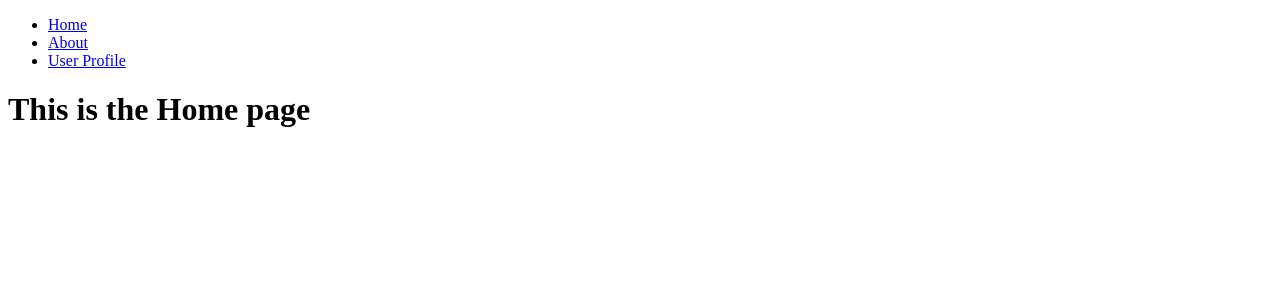
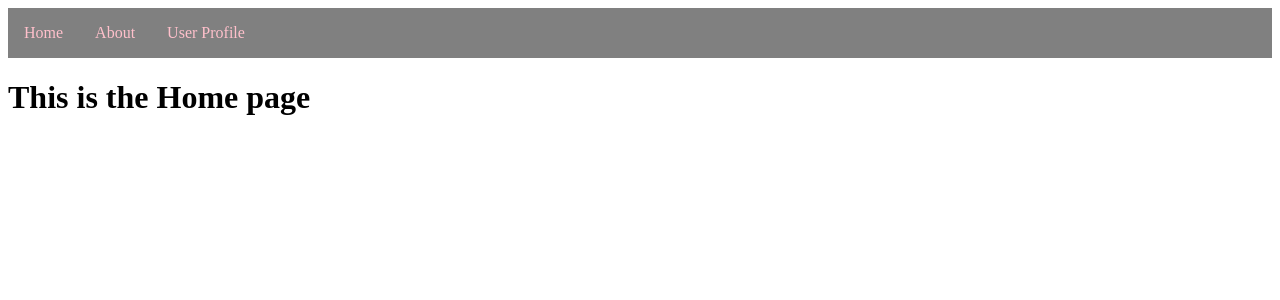
Before and after one commit to Nikithamboks25/nikitha-spa-project, a React (Create React App) app: page / in a window 1280 px wide. Shown: the top 300 px of the page. Built offline with nearby package versions, Linux system fonts and the light colour scheme.

Commit message:
navbar style

```diff
--- a/src/components/NavBar.css
+++ b/src/components/NavBar.css
@@ -1,26 +1,25 @@
 /* NavBar.css */
-.navbar {
-    background-color: #333;
-    color: white;
-    padding: 1rem;
+nav {
+    background-color: grey;
+    padding: 1rem; /* Padding around the navbar */
 }
 
-.navbar ul {
-    list-style-type: none;
+ul {
+    list-style-type: none; /* Remove bullet points from the list */
     margin: 0;
     padding: 0;
-    display: flex; /* Makes the list items appear in a row */
+    display: flex;
 }
 
-.navbar li {
-    margin: 0 1rem; /* Spacing between list items */
+li {
+    margin-right: 2rem;
 }
 
-.navbar a {
-    color: white;
+a {
+    color: pink;
     text-decoration: none;
 }
 
-.navbar a:hover {
+a:hover {
     text-decoration: underline;
 }
```
